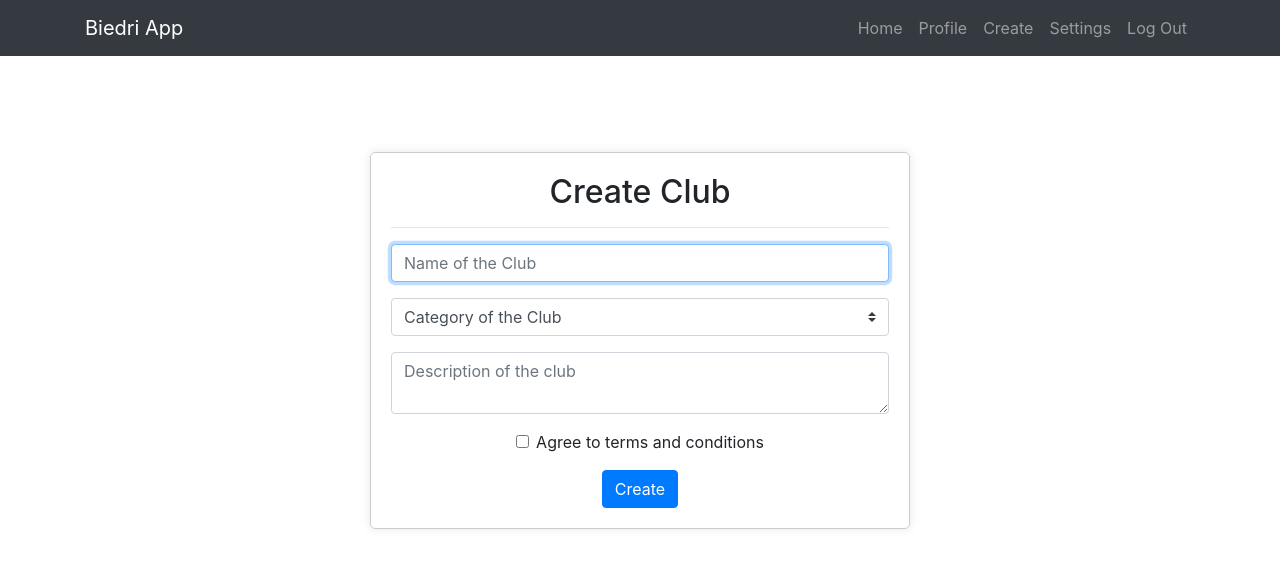
After one commit to kenryhraval/Biedri_Web_App, a Flask app: page /create in a window 1280 px wide. The commit adds this page. Shown: the top 568 px of the page. Run offline with Flask 3, Linux system fonts and the light colour scheme; a user stored in the database is signed in; data comes from the database, SQL or seed files in the repository; both versions use the stored data as it was after the commit; some libraries are stand-ins or nearby versions.

Commit message:
Added a feature for creating interest clubs

```diff
--- a/app.py
+++ b/app.py
@@ -4,6 +4,7 @@ import sqlite3
 from flask import Flask, flash, redirect, render_template, request, session
 from flask_session import Session
 from werkzeug.security import check_password_hash, generate_password_hash
+from werkzeug.utils import secure_filename
 
 from helpers import login_required, error
 
@@ -19,11 +20,23 @@ Session(app)
 # Configure SQLite database
 db = os.path.join(os.path.dirname(__file__), "biedri.db")
 
+
+# manage picture files
+UPLOAD_FOLDER = 'static/files'
+ALLOWED_EXTENSIONS = {'png', 'jpg', 'jpeg', 'gif'}
+
+app.config['UPLOAD_FOLDER'] = UPLOAD_FOLDER
+
+def allowed_file(filename):
+    return '.' in filename and filename.rsplit('.', 1)[1].lower() in ALLOWED_EXTENSIONS
+
 # Function to get a database connection
 def get_db_connection():
     conn = sqlite3.connect(db)
     conn.row_factory = sqlite3.Row
     return conn
+
+app.config['UPLOAD_FOLDER'] = UPLOAD_FOLDER
 
 # this decorator ensures that responses from your Flask
 # application are not cached by clients or intermediary caches
@@ -40,6 +53,47 @@ def after_request(response):
 def index():
     return render_template("index.html")
 
+@app.route('/create', methods=['GET', 'POST'])
+@login_required
+def create():
+    if request.method == "POST":
+        name = request.form.get('name')
+        description = request.form.get('description')
+        category = request.form.get('category')
+
+        if not name:
+            return error("Must provide name", 400)
+        elif not description:
+            return error("Must provide description", 400)
+        elif not category:
+            return error("Must provide category", 400)
+
+        try:
+            conn = get_db_connection()
+            cursor = conn.cursor()
+            cursor.execute("INSERT INTO clubs (name, description, category, leader_id,) VALUES (?, ?, ?, ?)",
+                                              (name, description, category, session["user_id"],))
+            conn.commit()
+            return redirect("/")
+        except sqlite3.Error as e:
+            print(e)
+            return error("Error creating club", 500)
+        finally:
+            conn.close()
+
+    try:
+        conn = get_db_connection()
+        cursor = conn.cursor()
+        categories = [row['category'] for row in cursor.execute("SELECT category FROM categories").fetchall()]
+        return render_template("create.html", categories=categories)
+    except sqlite3.Error as e:
+        print(e)
+        return error("System error", 500)
+    finally:
+        conn.close()
+
+
+
 @app.route('/profile')
 @login_required
 def profile():
@@ -48,6 +102,16 @@ def profile():
 @app.route('/settings')
 @login_required
 def settings():
+    if request.method == 'POST':
+        picture = request.files.get('photo') # get the picture
+        if not picture:
+            return error("Must provide picture", 400)
+        elif not allowed_file(picture.filename):
+            return error("Invalid file type", 400)
+
+        filename = secure_filename(picture.filename)
+        picture.save(os.path.join(app.config['UPLOAD_FOLDER'], filename))
+
     return render_template("settings.html")
 
 @app.route('/login', methods=['GET', 'POST'])
--- a/helpers.py
+++ b/helpers.py
@@ -1,6 +1,5 @@
 from flask import redirect, render_template, session
 from functools import wraps
-
 
 def login_required(f):
     """
--- /dev/null
+++ b/templates/create.html
@@ -0,0 +1,86 @@
+{% extends "layout.html" %}
+
+{% block title %}
+    Home
+{% endblock %}
+
+{% block main %}
+<div class="form-container">
+    <h2>Create Club</h2>
+    <hr>
+    <form class="needs-validation" novalidate action="/create" method="post">
+
+        <div class="mb-3">
+
+            <!-- <label for="nameLogin">Username</label> -->
+            <input autocomplete="off" id="nameLogin" autofocus class="form-control" name="name" placeholder="Name of the Club" type="text" required>
+
+            <div class="valid-feedback">
+                Looks good!
+            </div>
+
+            <div class="invalid-feedback">
+                Please provide a name.
+            </div>
+
+        </div>
+
+        <div class="form-group">
+            <select name="category" class="custom-select" required>
+                <option disabled selected value="">Category of the Club</option>
+                {% for category in categories %}
+                    <option>{{category}}</option>
+                {% endfor %}
+            </select>
+            <div class="invalid-feedback">Please choose a category.</div>
+        </div>
+
+
+        <div class="mb-3">
+            <!-- <label for="validationTextarea">About</label> -->
+            <textarea class="form-control" name="description" id="validationTextarea" placeholder="Description of the club" required></textarea>
+            <div class="invalid-feedback">
+                Please provide a despription.
+            </div>
+            <div class="valid-feedback">
+                Looks good!
+            </div>
+        </div>
+
+        <div class="form-group">
+            <div class="form-check">
+            <input class="form-check-input" type="checkbox" value="" id="invalidCheck" required>
+            <label class="form-check-label" for="invalidCheck">
+                Agree to terms and conditions
+            </label>
+            <div class="invalid-feedback">
+                You must agree before submitting.
+            </div>
+            </div>
+        </div>
+
+        <button class="btn btn-primary" type="submit">Create</button>
+      </form>
+  </div>
+
+  <script>
+      // Example starter JavaScript for disabling form submissions if there are invalid fields
+      (function() {
+        'use strict';
+        window.addEventListener('load', function() {
+          // Fetch all the forms we want to apply custom Bootstrap validation styles to
+          var forms = document.getElementsByClassName('needs-validation');
+          // Loop over them and prevent submission
+          var validation = Array.prototype.filter.call(forms, function(form) {
+            form.addEventListener('submit', function(event) {
+              if (form.checkValidity() === false) {
+                event.preventDefault();
+                event.stopPropagation();
+              }
+              form.classList.add('was-validated');
+            }, false);
+          });
+        }, false);
+      })();
+   </script>
+{% endblock %}
--- a/templates/layout.html
+++ b/templates/layout.html
@@ -30,6 +30,9 @@
                         <a class="nav-link" href="/profile">Profile</a>
                     </li>
                     <li class="nav-item">
+                        <a class="nav-link" href="/create">Create</a>
+                    </li>
+                    <li class="nav-item">
                         <a class="nav-link" href="/settings">Settings</a>
                     </li>
                     <li class="nav-item">
```
Also changed, not shown: templates/settings.html (+7 -1 lines), biedri.db, static/files/jive-sgroup-default-portrait-large.png (added), 1 other file.
